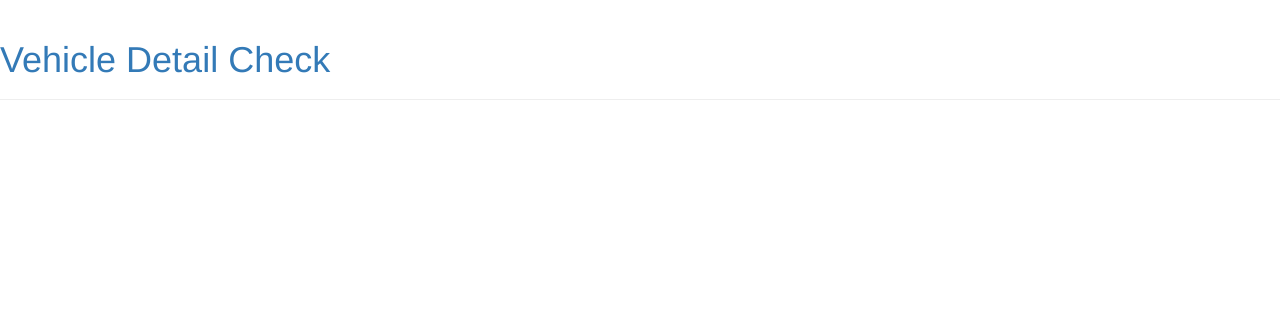
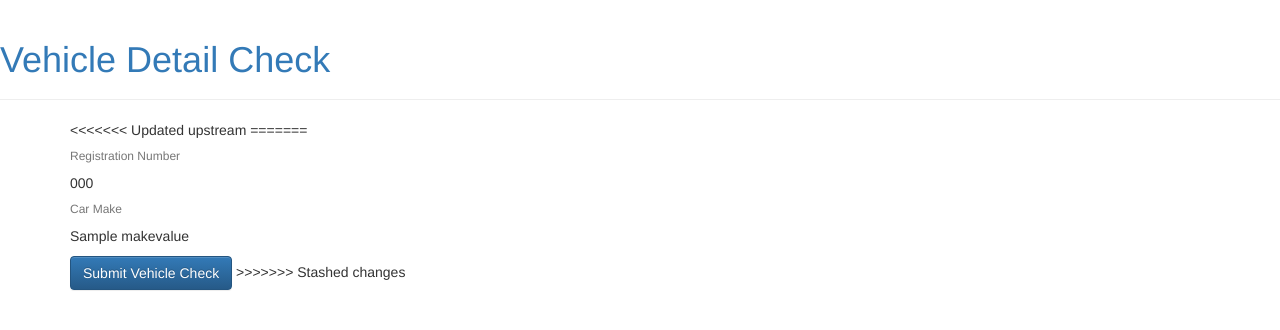
Before and after one commit to laurasoutar/checkareg, a Django app: template regchecker/checkareg/templates/checkareg/results.html in a window 1280 px wide. Shown: the top 330 px of the page. Run offline with Django 3.2, Linux system fonts and the light colour scheme; the template is opened without the code that fills it: most values are stand-ins (such as "Sample title", 1, 10 or a date in 2020); some libraries are stand-ins or nearby versions.

Commit message:
trying to fix deployment issues

```diff
--- a/regchecker/checkareg/templates/checkareg/confirmation.html
+++ b/regchecker/checkareg/templates/checkareg/confirmation.html
@@ -2,7 +2,7 @@
 {% extends 'checkareg/base.html' %}
 
 {% block content %}
-{% if makevalue %}
+{% if numbervalue %}
 
 <div class="card">
     <h6 class="card-subtitle mb-2 text-muted">Registration Number</h6>
--- a/regchecker/checkareg/templates/checkareg/results.html
+++ b/regchecker/checkareg/templates/checkareg/results.html
@@ -2,5 +2,24 @@
 {% extends 'checkareg/base.html' %}
 
 {% block content %}
+<<<<<<< Updated upstream
+=======
+{% if makevalue %}
+
+<div class="card">
+    <h6 class="card-subtitle mb-2 text-muted">Registration Number</h6>
+    <div class="card-body">
+        <p class="card-text">{{ numbervalue }}</p>
+    </div>
+    <h6 class="card-subtitle mb-2 text-muted">Car Make</h6>
+    <div class="card-body">
+        <p class="card-text">{{ makevalue }}</p>
+    </div>
+</div>
+
+{% endif %}
+
+<input class="btn btn-primary" type="submit" value="Submit Vehicle Check"></button>
+>>>>>>> Stashed changes
 
 {% endblock %}
--- a/regchecker/checkareg/urls.py
+++ b/regchecker/checkareg/urls.py
@@ -4,4 +4,5 @@ from . import views
 urlpatterns = [
     url(r'^$', views.get_reg, name='get_reg'),
     url(r'^$', views.get_reg, name='confirmation'),
+    url(r'^$', views.get_reg, name='results'),
 ]
--- a/regchecker/checkareg/views.py
+++ b/regchecker/checkareg/views.py
@@ -43,6 +43,7 @@ def get_reg(request):
 
         # render a view to contain the results
         return render(request, 'checkareg/confirmation.html', {
+
             'feature' : "logo",
             'makevalue': makevalue,
             'numbervalue': numbervalue,
```
